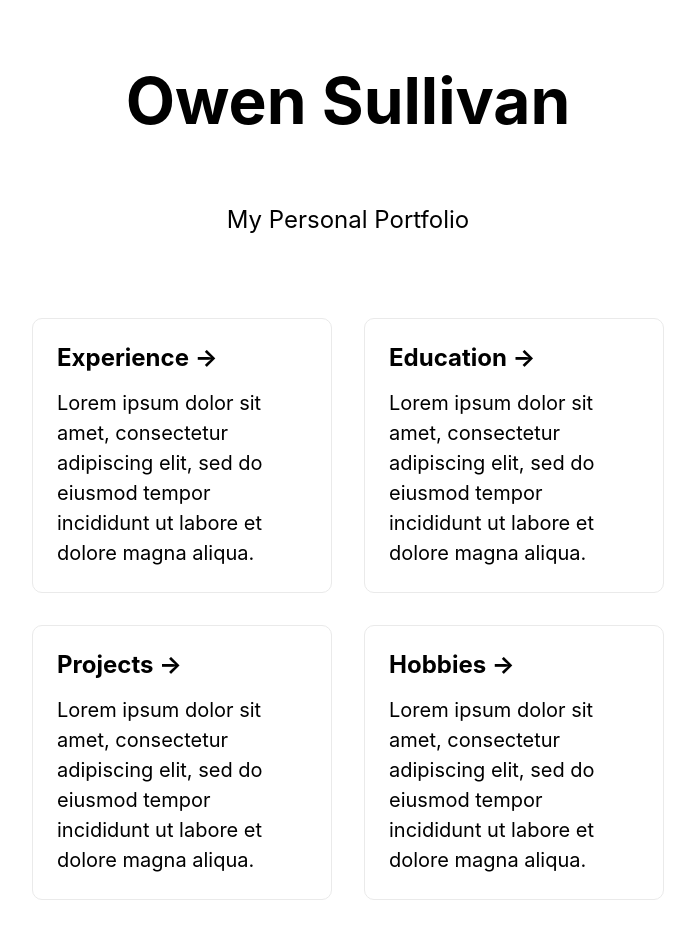
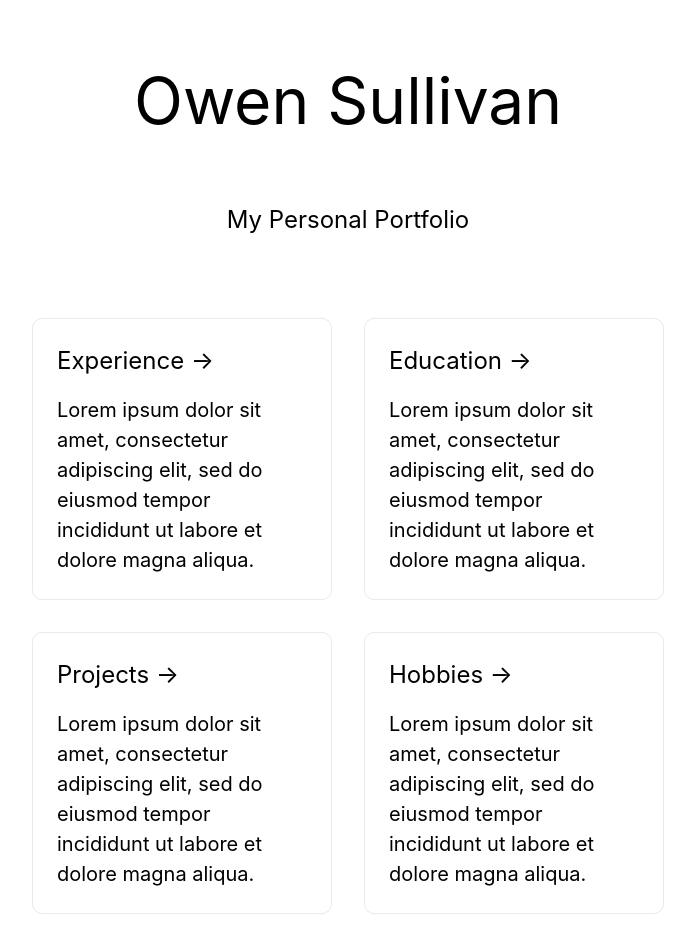
Before and after one commit to opsullivan85/personal_portfolio, a Next.js app: page / in a window 1280 px wide. Shown: the top 952 px of the page, without its empty margins (292-987 px from the left). Built offline with nearby package versions, Linux system fonts and the light colour scheme.

Commit message:
setup tailwind

```diff
--- a/package.json
+++ b/package.json
@@ -7,10 +7,13 @@
     "lint": "next lint"
   },
   "dependencies": {
+    "autoprefixer": "^10.4.4",
     "jshint": "^2.13.4",
     "next": "^12.1.0",
+    "postcss": "^8.4.12",
     "react": "^17.0.2",
     "react-dom": "^17.0.2",
+    "tailwindcss": "^3.0.23",
     "typescript": "^4.6.2"
   },
   "devDependencies": {
--- a/pages/experience.js
+++ b/pages/experience.js
@@ -1,25 +1,26 @@
-import Head from 'next/head'
-import Image from 'next/image'
-import styles from '../styles/Home.module.css'
+import Head from "next/head";
+import Image from "next/image";
+import styles from "../styles/Home.module.css";
 
 export default function Home() {
     return (
         <div className={styles.container}>
             <Head>
                 <title>Personal Portfolio</title>
-                <meta name="description" content="Generated by create next app" />
+                <meta
+                    name="description"
+                    content="Generated by create next app"
+                />
                 <link rel="icon" href="/favicon.ico" />
             </Head>
 
             <main className={styles.main}>
-                <h2 className={styles.title}>
-                    Experience
-                </h2>
+                <h2 className={styles.title}>Experience</h2>
 
-                <p className={styles.description}>
-                    What I've Done
-                </p>
+                <h1 className="text-3xl font-bold underline">Hello world!</h1>
+
+                <p className={styles.description}>What I've Done</p>
             </main>
         </div>
-    )
+    );
 }
--- a/pages/index.js
+++ b/pages/index.js
@@ -21,8 +21,7 @@ export default function Home() {
                 <p className={styles.description}>My Personal Portfolio</p>
 
                 <div className={styles.grid}>
-					<Link href="/experience">
-						<a className={styles.card}>
+                    <a Link href="/experience" className={styles.card}>
                         <h2>Experience &rarr;</h2>
                         <p>
                             Lorem ipsum dolor sit amet, consectetur adipiscing
@@ -30,10 +29,8 @@ export default function Home() {
                             dolore magna aliqua.
                         </p>
                     </a>
-					</Link>
 
-					<Link href="/education">
-						<a className={styles.card}>
+                    <a Link href="/education" className={styles.card}>
                         <h2>Education &rarr;</h2>
                         <p>
                             Lorem ipsum dolor sit amet, consectetur adipiscing
@@ -41,10 +38,8 @@ export default function Home() {
                             dolore magna aliqua.
                         </p>
                     </a>
-					</Link>
 
-					<Link href="/projects">
-						<a className={styles.card}>
+                    <a Link href="/projects" className={styles.card}>
                         <h2>Projects &rarr;</h2>
                         <p>
                             Lorem ipsum dolor sit amet, consectetur adipiscing
@@ -52,10 +47,8 @@ export default function Home() {
                             dolore magna aliqua.
                         </p>
                     </a>
-					</Link>
 
-					<Link href="/hobbies">
-						<a className={styles.card}>
+                    <a Link href="/hobbies" className={styles.card}>
                         <h2>Hobbies &rarr;</h2>
                         <p>
                             Lorem ipsum dolor sit amet, consectetur adipiscing
@@ -63,7 +56,6 @@ export default function Home() {
                             dolore magna aliqua.
                         </p>
                     </a>
-					</Link>
                 </div>
             </main>
 
--- /dev/null
+++ b/postcss.config.js
@@ -0,0 +1,6 @@
+module.exports = {
+    plugins: {
+        tailwindcss: {},
+        autoprefixer: {},
+    },
+};
--- a/styles/globals.css
+++ b/styles/globals.css
@@ -14,3 +14,7 @@ a {
 * {
   box-sizing: border-box;
 }
+
+@tailwind base;
+@tailwind components;
+@tailwind utilities;
--- /dev/null
+++ b/tailwind.config.js
@@ -0,0 +1,10 @@
+module.exports = {
+    content: [
+        "./pages/**/*.{js,ts,jsx,tsx}",
+        "./components/**/*.{js,ts,jsx,tsx}",
+    ],
+    theme: {
+        extend: {},
+    },
+    plugins: [],
+};
```
Also changed, not shown: 1 other file (tests, documents, lock files or other folders). Lines whose indentation alone changed are shown as unchanged.
